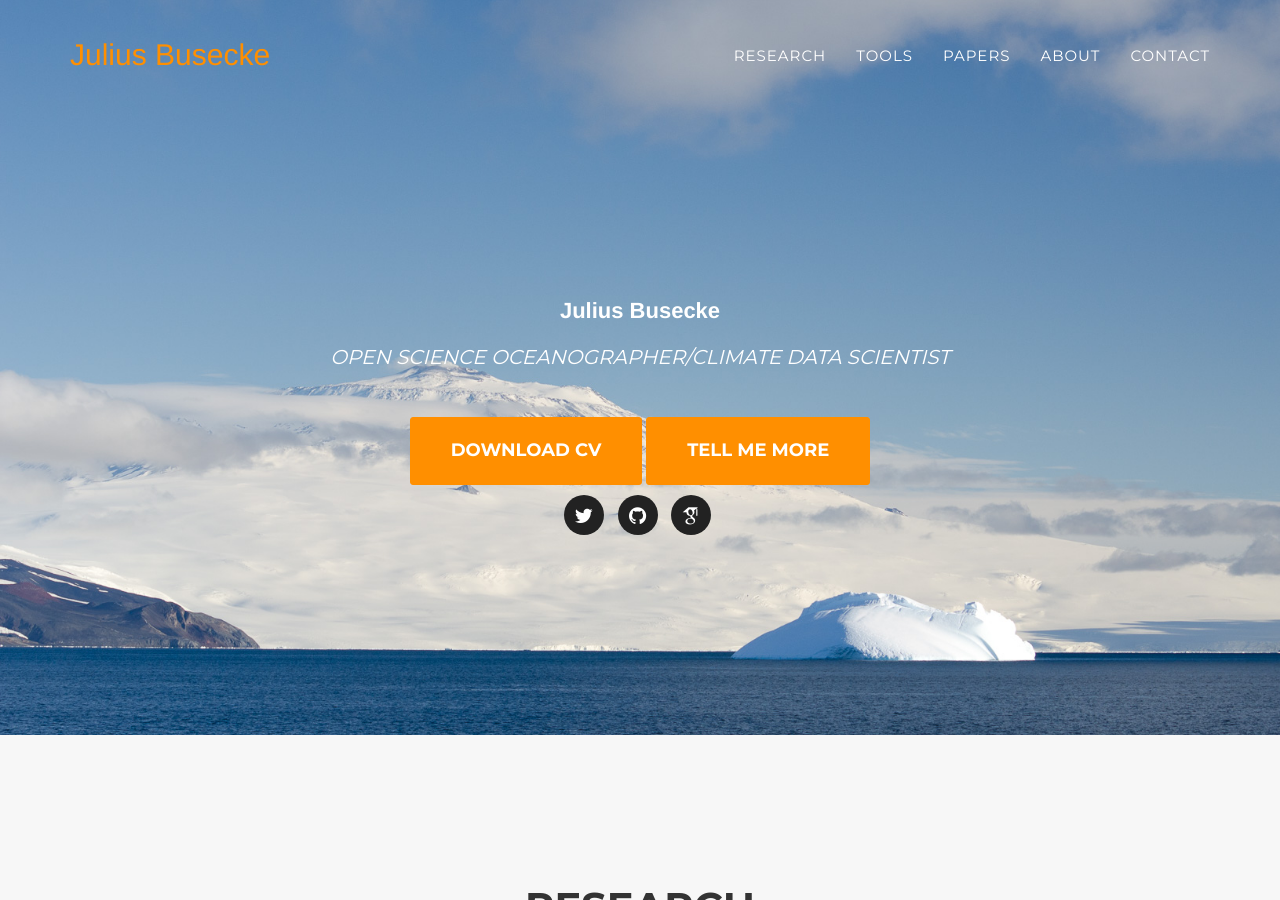
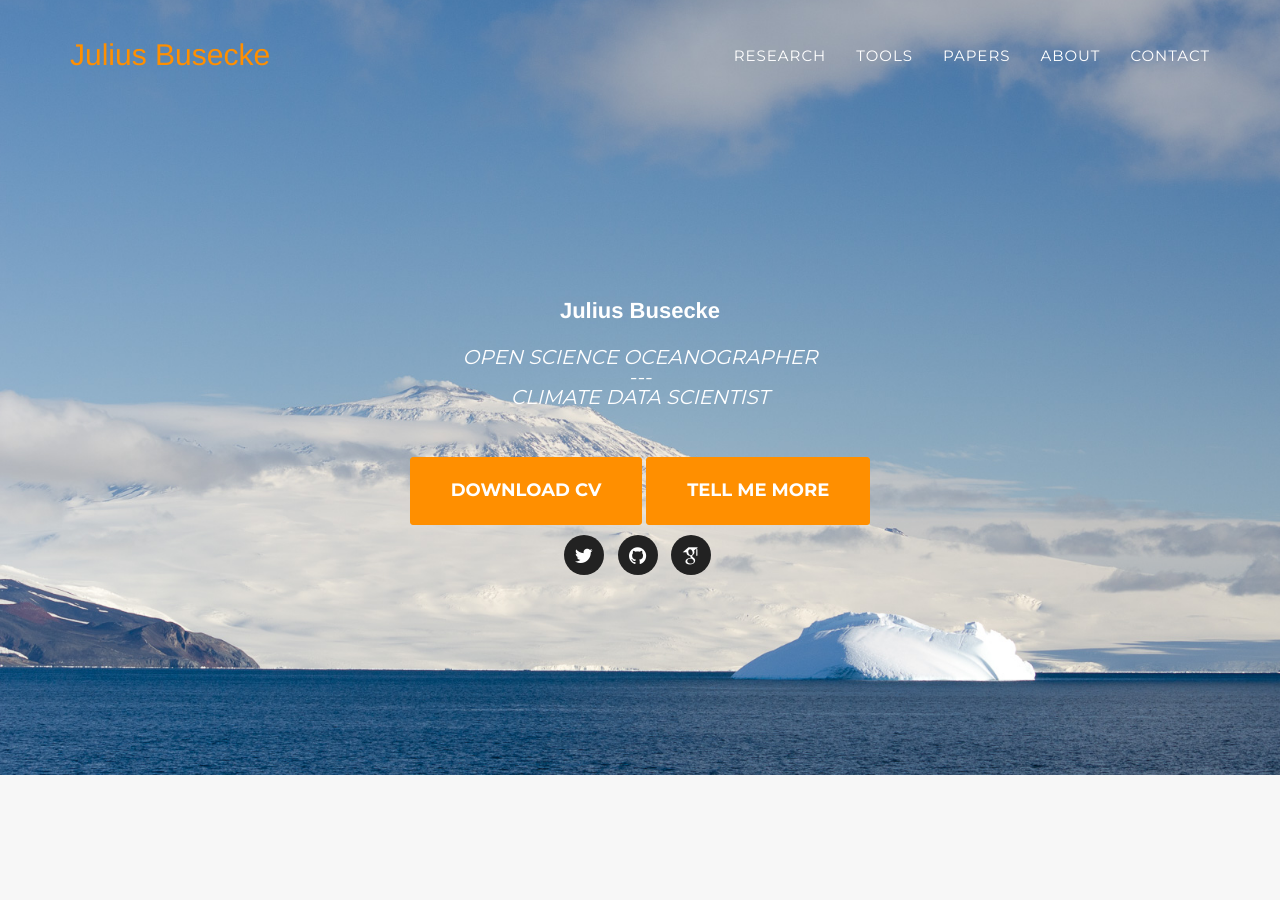
Before and after one commit to jbusecke/jbusecke.github.io, a Jekyll site: the page built from index.html, in a window 1280 px wide and 900 px high. Built offline with Jekyll 4.4.1, drawn with Linux system fonts in a browser that asks for light colours; some web fonts are replaced; comment, search, counter and statistics services are not loaded.

Commit message:
Update header.html

```diff
--- a/_includes/header.html
+++ b/_includes/header.html
@@ -46,7 +46,7 @@
     <div class="container">
         <div class="intro-text">
             <div class="intro-lead-in">Julius Busecke</div>
-            <div class="intro-heading">Open Science Oceanographer/Climate Data Scientist</div>
+            <div class="intro-heading">Open Science Oceanographer<br>---<br>Climate Data Scientist</div>
             <a href="CV.pdf" class="page-scroll btn btn-xl">Download CV</a>
             <a href="#portfolio" class="page-scroll btn btn-xl">Tell Me More</a>
             <!-- bit hacky (spacing between social buttons and big button) -->
```
